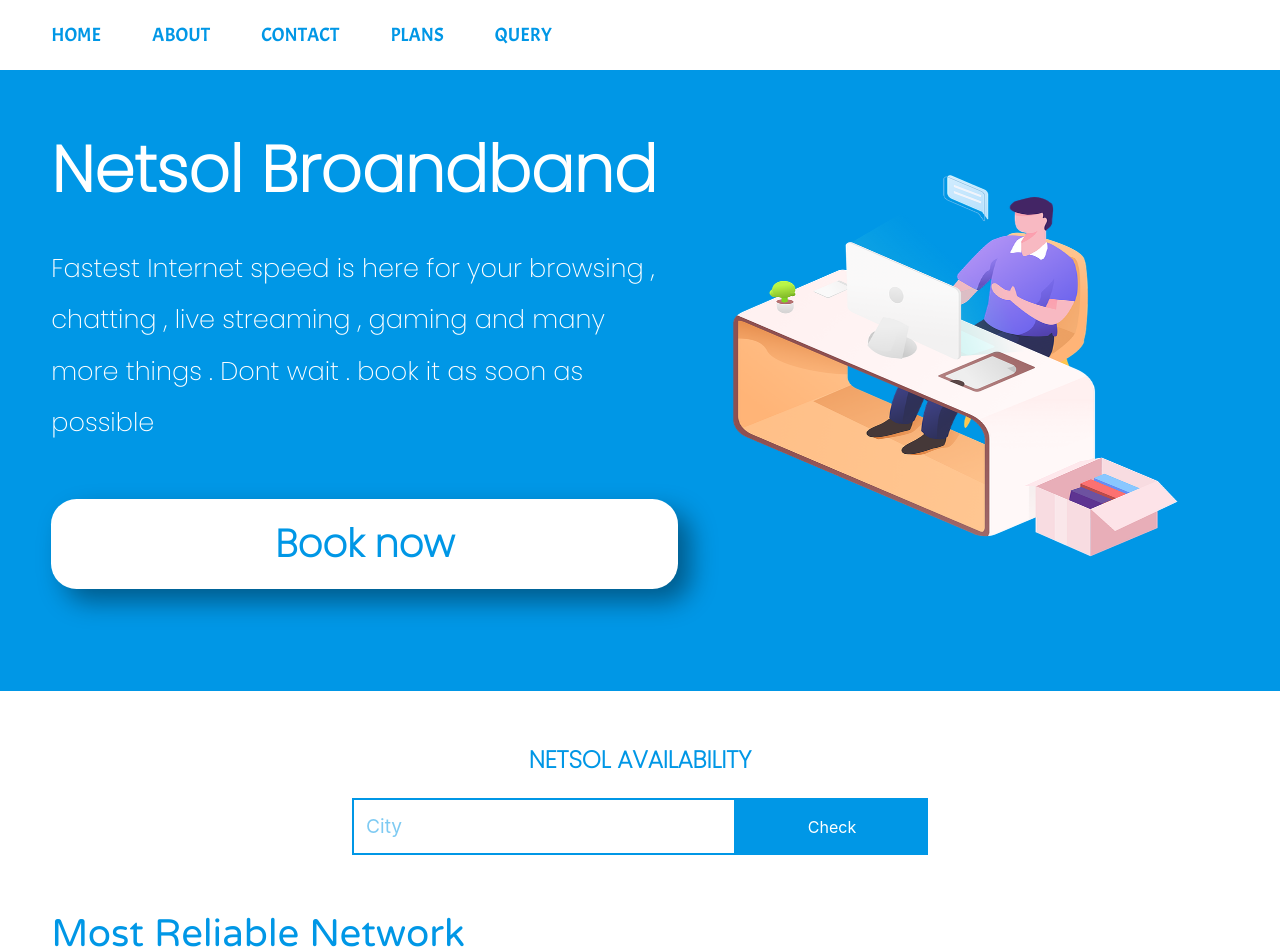
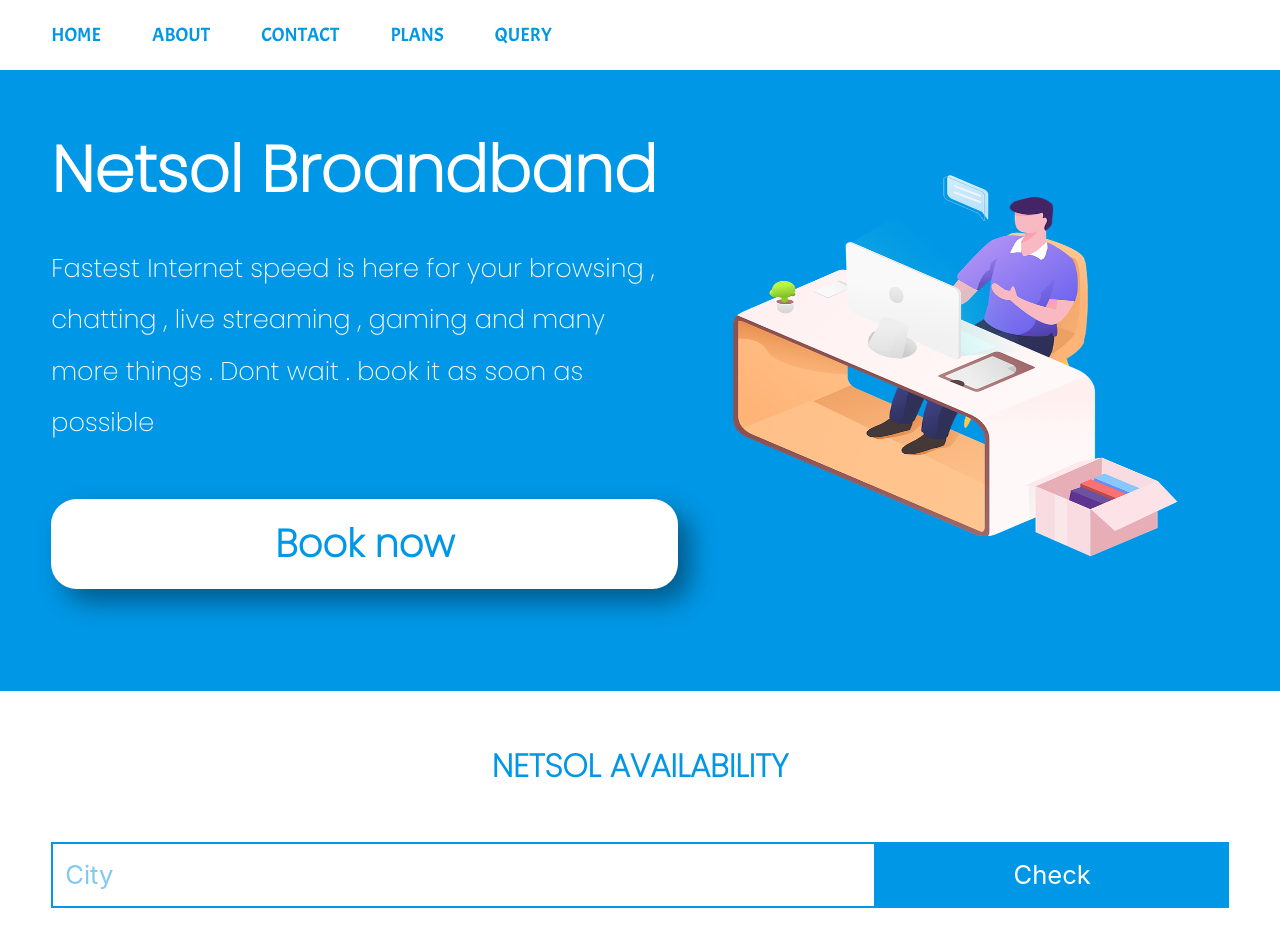
Before and after one commit to gauravnagar192/NetsolWebsite, a React (Create React App) app in the folder client/: page / in a window 1280 px wide. Shown: the top 952 px of the page. Built offline with nearby package versions, Linux system fonts and the light colour scheme; no server answers.

Commit message:
make it better

```diff
--- a/client/src/App.css
+++ b/client/src/App.css
@@ -765,28 +765,6 @@
     font-size: 3vw;
     margin: 4vw 0vw 0vw 4vw;
   }
-  .check {
-    display: flex;
-    justify-content: center;
-    margin: 20px 0px;
-  }
-  .check-text {
-    color: #0097E6;
-    width: 30vw;
-    border: 2px solid #0097E6;
-    padding: 1.5vh;
-    font-size: 1.5vw;
-  }
-  .check-text::placeholder {
-    color: #0097E6;
-    opacity: 0.5;
-  }
-  .check-btn {
-    width: 15vw;
-    color: #FFFFFF;
-    text-align: center;
-    border: none;
-  }
   body {
     margin: 0px;
     padding: 0px;
@@ -794,6 +772,19 @@
 }
 @media screen and (max-width: 425px) {
 
+  .sticky {
+    position: fixed;
+    top: 0;
+    width: 100%;
+    box-shadow: .4vw 0.4vw 4vw rgba(0,0,0,0.5);
+  }
+  #na {
+    color : #0097E6;
+    font-size : 5vw;
+    font-family : 'Poppins' , sans-serif;
+    font-weight : bold;
+    margin-top : 8vw;
+  }
   .err {
     font-size: 3.5vh;
     font-family: 'Poppins' , sans-serif;
@@ -1424,11 +1415,11 @@
     margin-bottom: 5vw;
   }
   .check {
-    margin: 10px 0px;
+    margin: 8vw 4vw;
   }
   .check-text {
     display: block;
-    width: 80%;
+    width: 100%;
     margin-left: auto;
     margin-right: auto;
     color: #0097E6;
@@ -1441,7 +1432,7 @@
   }
   .check-btn {
     display: block;
-    width: 80%;
+    width: 100%;
     padding: 5px;
     margin-top: 10px;
     margin-left: auto;
@@ -1490,7 +1481,7 @@
     text-decoration: none;
   }
   .Toggle > i {
-    font-size: 5vw;
+    font-size: 8vw;
     font-weight: lighter;
     text-align: right;
     color: #0097E6;
@@ -1623,10 +1614,10 @@
   .Toggle > div {
     text-align: left;
     display: inline;
-    padding-left: 30vw;
-    font-family: 'Poppins' , sans-serif;
-    font-weight: bold;
-    font-size: 5vw;
+    padding-left: 20vw;
+    font-family: 'Poppins' , sans-serif;
+    font-weight: bold;
+    font-size: 8vw;
     letter-spacing: 2px;
     color: #0097E6;
   }
@@ -1774,6 +1765,39 @@
 }
 @media screen and (min-width: 426px ) and (max-width: 768px) {
 
+  .check {
+    display: flex;
+    justify-content: center;
+    margin: 20px 4vw;
+  }
+  .check-text {
+    color: #0097E6;
+    width: 70%;
+    border: 2px solid #0097E6;
+    padding: 1.5vh;
+    font-size: 3vw;
+  }
+  .check-text::placeholder {
+    color: #0097E6;
+    opacity: 0.5;
+    font-size: 3vw;
+  }
+  .check-text:focus {
+    outline: #0097E6;
+  }
+  .check-btn {
+    width: 30%;
+    color: #FFFFFF;
+    text-align: center;
+    border: none;
+  }
+  #na {
+    color : #0097E6;
+    font-size : 3vw;
+    font-family : 'Poppins' , sans-serif;
+    font-weight : bold;
+    margin-top : 4vw;
+  }
   .home {
     display: grid;
     padding: 4vw;
@@ -1810,7 +1834,7 @@
     text-decoration: none;
   }
   #booknow:active {
-    box-shadow: 5px 5px 10px rgba(0,0,0,0.4);
+    box-shadow: .5vw .5vw 1vw rgba(0,0,0,0.4);
   }
   #broadband {
     width: 35vw;
@@ -2049,6 +2073,40 @@
 }
 @media screen and (min-width: 769px) {
 
+  .check {
+    display: flex;
+    justify-content: center;
+    margin: 20px 4vw;
+  }
+  .check-text {
+    color: #0097E6;
+    width: 70%;
+    border: 2px solid #0097E6;
+    padding: 1.5vh;
+    font-size: 2vw;
+  }
+  .check-text::placeholder {
+    color: #0097E6;
+    opacity: 0.5;
+    font-size: 2vw;
+  }
+  .check-text:focus {
+    outline: #0097E6;
+  }
+  .check-btn {
+    width: 30%;
+    color: #FFFFFF;
+    text-align: center;
+    border: none;
+    font-size: 2vw;
+  }
+  #na {
+    color : #0097E6;
+    font-size : 2.5vw;
+    font-family : 'Poppins' , sans-serif;
+    font-weight : bold;
+    margin : 4vw;
+  }
   .home {
     display: grid;
     padding: 4vw;
@@ -2085,7 +2143,7 @@
     text-decoration: none;
   }
   #booknow:active {
-    box-shadow: 5px 5px 10px rgba(0,0,0,0.4);
+    box-shadow: .5vw .5vw 1vw rgba(0,0,0,0.4);
   }
   #broadband {
     width: 35vw;
--- a/client/src/component/home.js
+++ b/client/src/component/home.js
@@ -193,13 +193,6 @@ class Home extends Component {
   }
 
   render(){
-    var sty = {
-      color : '#0097E6',
-      fontSize : '3vh',
-      fontFamily : '"Poppins" , sans-serif',
-      fontWeight : 'bold',
-      marginTop : '4vw'
-    };
     window.onload = () => {
       var modal = document.getElementById('modal');
       var btn = document.getElementById('get-now');
@@ -258,7 +251,7 @@ class Home extends Component {
         <img src={broadband} alt="Broadband" id="broadband"/>
        </div>
        </div>
-      <center style={sty}>NETSOL AVAILABILITY</center>
+      <center id="na">NETSOL AVAILABILITY</center>
        <div className="check">
        <input type="text" id="check-text" placeholder="City" className="check-text"/>
        <input type="button" id="check-btn" value="Check" className="blue check-btn"/>
```
